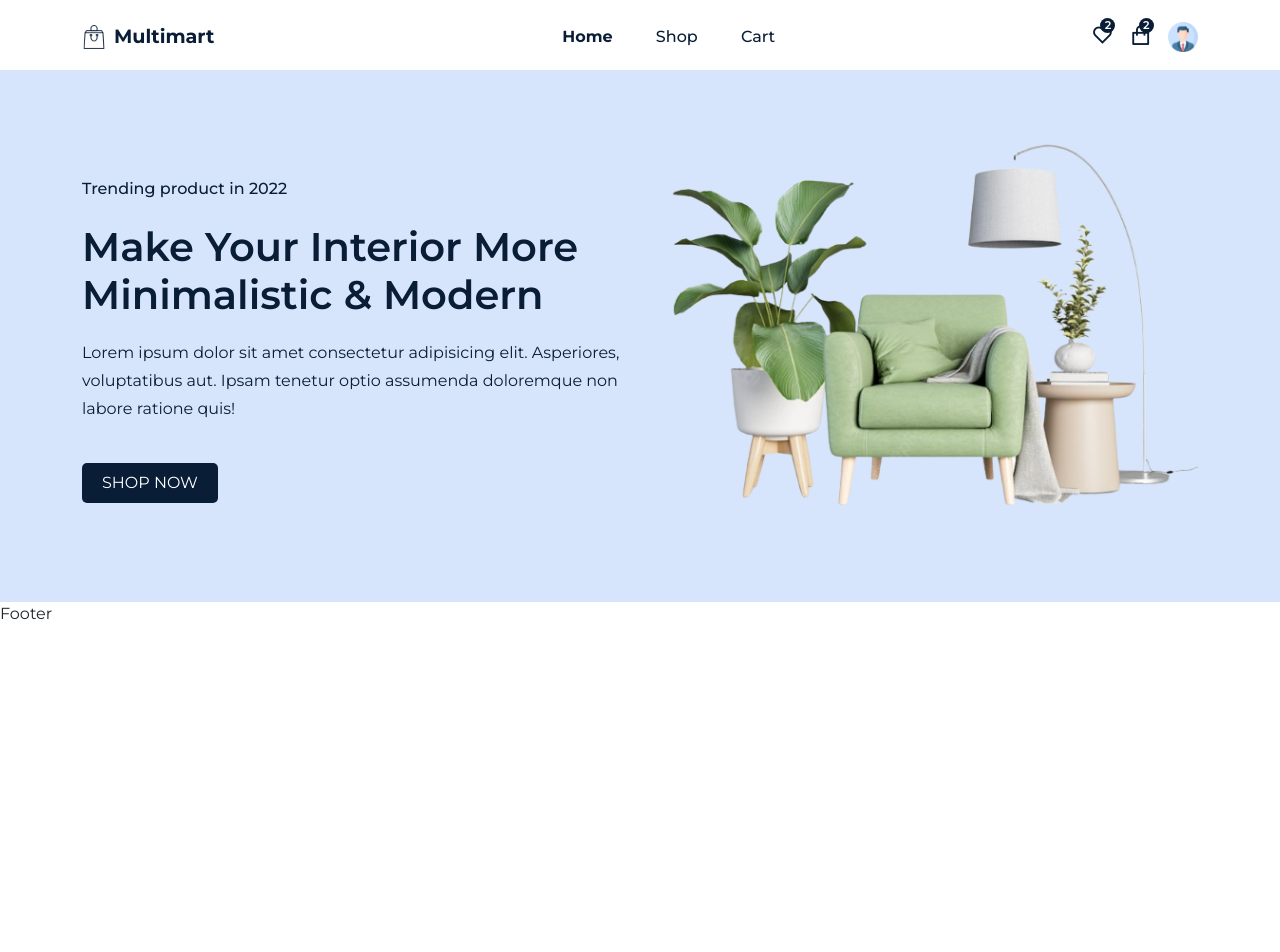
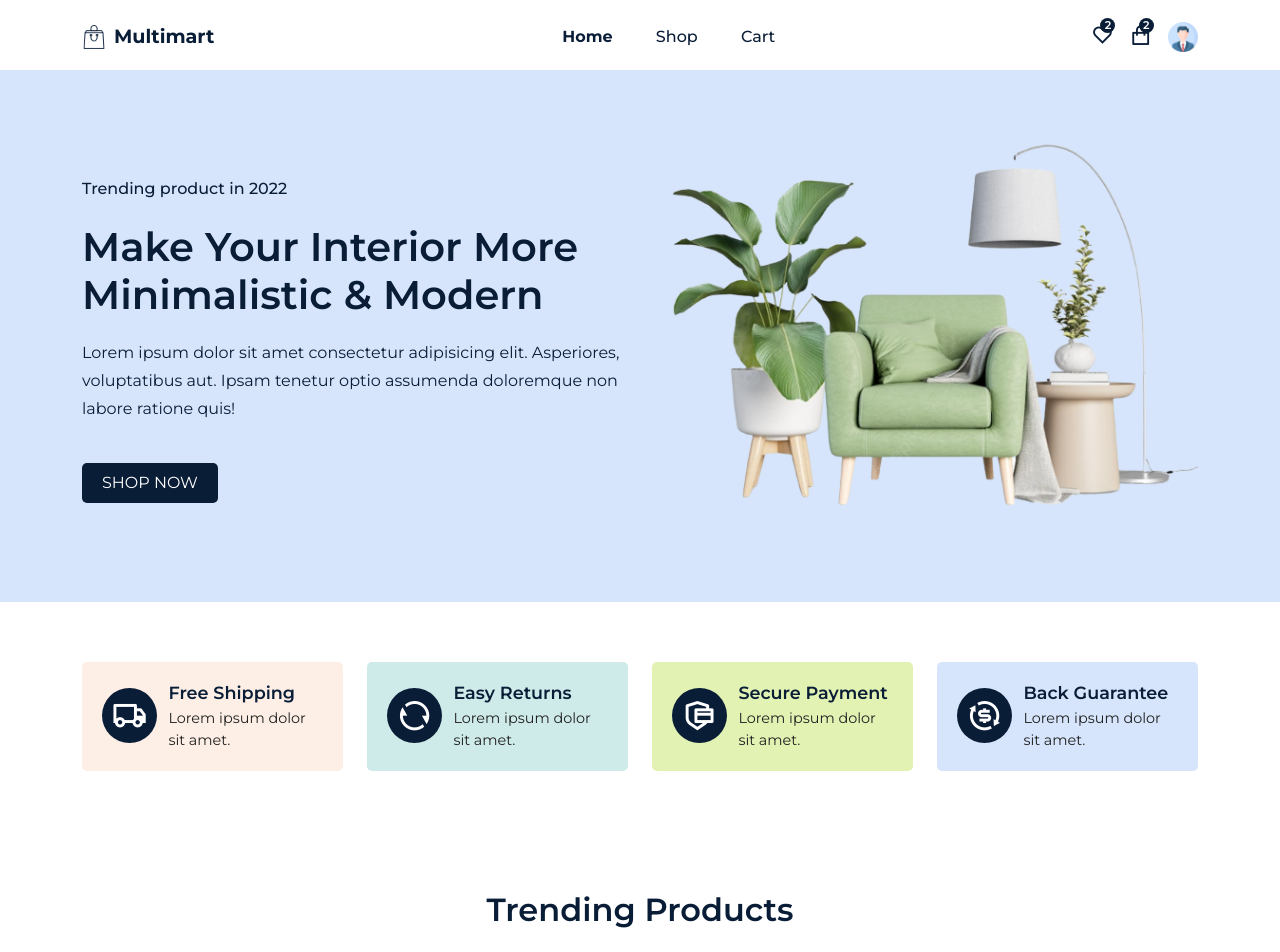
Before and after one commit to HysenB/ecommerce-react-firebase, a React (Create React App) app: page /home in a window 1280 px wide. Shown: the top 952 px of the page. Before the commit the page ends 800 px from the top, so only its background shows below. Built offline with nearby package versions, Linux system fonts and the light colour scheme.

Commit message:
services component

```diff
--- a/src/App.css
+++ b/src/App.css
@@ -62,3 +62,8 @@
 section {
   padding: 60px 0;
 }
+
+.section__title {
+  color: var(--primary-color);
+  font-weight: 600;
+}
--- a/src/pages/Home.jsx
+++ b/src/pages/Home.jsx
@@ -8,6 +8,8 @@
 
 import { Container, Row, Col } from 'reactstrap';
 import heroImg from '../assets/images/hero-img.png'
+
+import Services from '../services/Services';
 
 const Home = () => {
 
@@ -37,6 +39,18 @@
                 </Row>
             </Container>
         </section>
+
+        <Services />
+
+        <section className="trending__products">
+            <Container>
+                <Row>
+                    <Col lg='12' className='text-center'>
+                        <h2 className="section__title">Trending Products</h2>
+                    </Col>
+                </Row>
+            </Container>
+        </section>
     </Helmet>
 }
 
--- /dev/null
+++ b/src/services/Services.jsx
@@ -0,0 +1,35 @@
+import React from 'react'
+import { Container, Row, Col } from 'reactstrap';
+import { motion } from 'framer-motion';
+
+import "./services.css";
+
+import serviceData from "../assets/data/serviceData";
+
+const Services = () => {
+    return <section className='services'>
+        <Container>
+            <Row>
+                {
+                    serviceData.map((item, index) => (
+                        <Col lg='3' md='4' key={index}>
+                            <motion.div whileHover={{ scale: 1.1 }} className="service__item" style={{ background: `${item.bg}` }}>
+                                <span>
+                                    <i class={item.icon}></i>
+                                </span>
+                                <div>
+                                    <h3>{item.title}</h3>
+                                    <p>{item.subtitle}</p>
+                                </div>
+                            </motion.div>
+
+                        </Col>
+                    ))
+                }
+            </Row>
+        </Container>
+
+    </section>
+}
+
+export default Services
--- /dev/null
+++ b/src/services/services.css
@@ -0,0 +1,29 @@
+.service__item {
+    padding: 20px;
+    display: flex;
+    align-items: center;
+    column-gap: 0.7rem;
+    border-radius: 5px;
+    cursor: pointer;
+}
+
+.service__item span i{
+    font-size: 2.2rem;
+    background: var(--primary-color);
+    padding: 10px;
+    border-radius: 50px;
+    color: #fff;
+    font-weight: 400 !important;
+}
+
+.service__item h3 {
+    color: var(--primary-color);
+    font-size: 1.1rem;
+    font-weight: 600;
+}
+
+.service__item p {
+    font-size: 0.9rem;
+    margin-top: 5px;
+    color: #222;
+}
```
